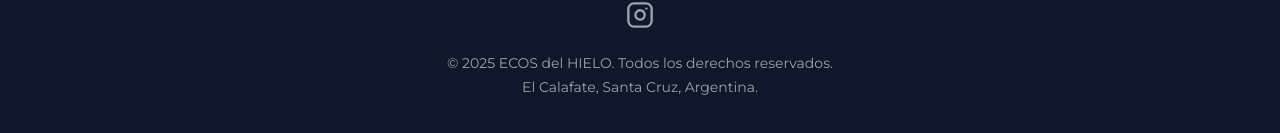
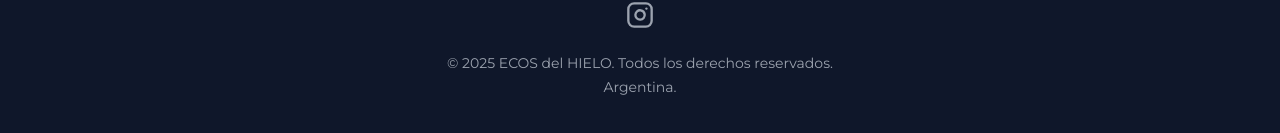
Before and after one commit to ecosdelhielo/ecodelhieloweb, a React (Vite) app: page / in a window 1280 px wide. Shown: the part 2838-2971 px from the top of the page. Built offline with nearby package versions, Linux system fonts and the light colour scheme.

Commit message:
Update Footer.tsx

```diff
--- a/components/Footer.tsx
+++ b/components/Footer.tsx
@@ -47,7 +47,7 @@ const Footer: React.FC = () => {
             {/* Copyright */}
             <div className="text-center text-gray-400 text-sm">
               <p>&copy; {currentYear} ECOS del HIELO. Todos los derechos reservados.</p>
-              <p className="mt-1">El Calafate, Santa Cruz, Argentina.</p>
+              <p className="mt-1">Argentina.</p>
             </div>
         </div>
       </div>
```
